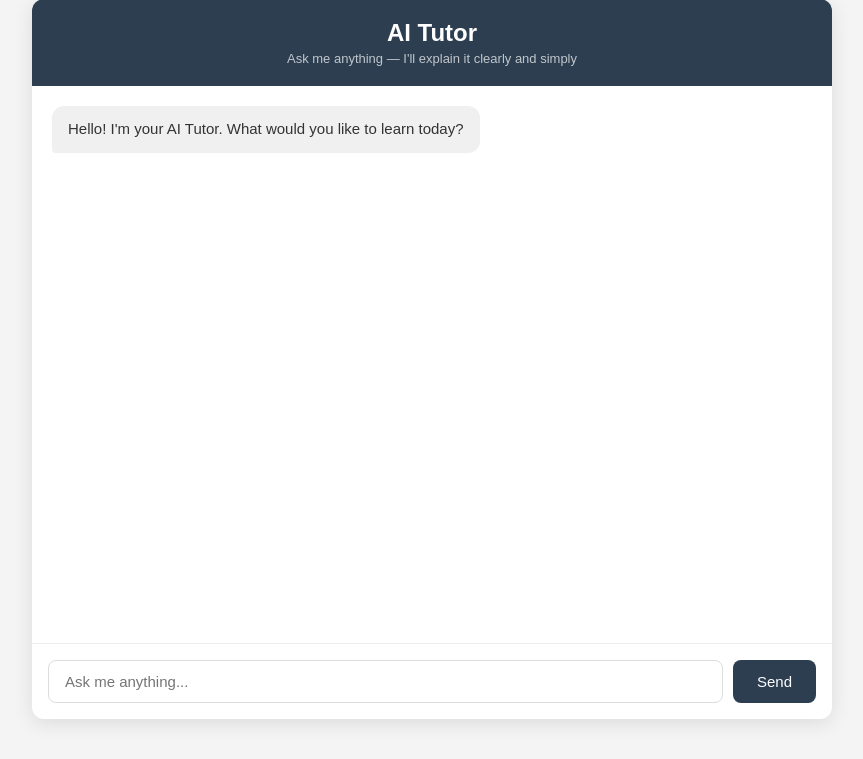
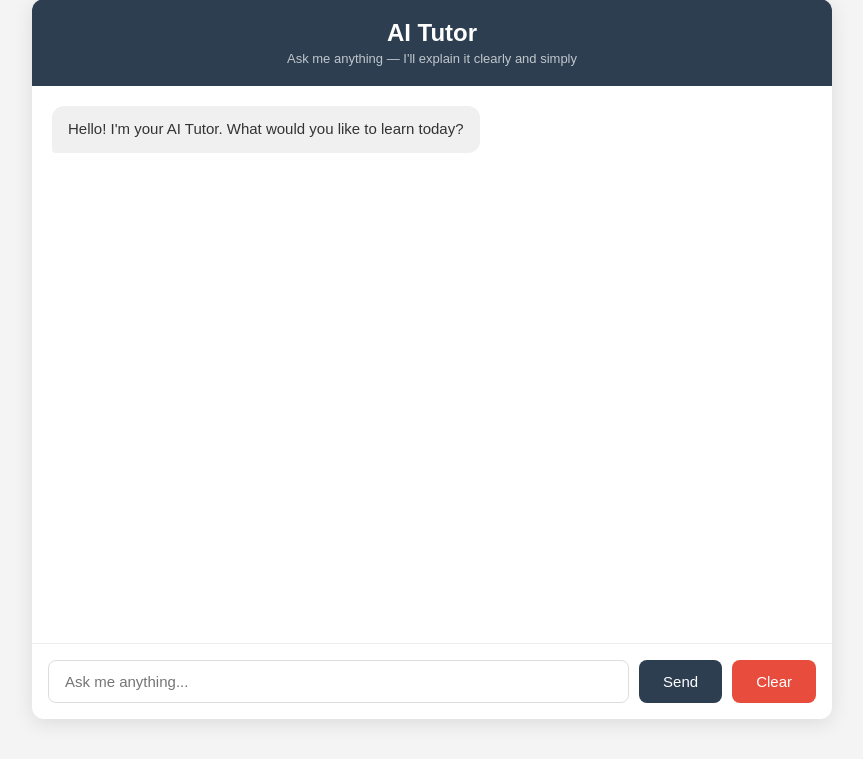
Before and after one commit to Sonish1212/ai-webapp, a Flask app: page / in a window 1280 px wide. Shown: the part 41-800 px from the top of the page, without its empty margins (208-1071 px from the left). Run offline with Flask 3, Linux system fonts and the light colour scheme.

Commit message:
Add clear chat feature

```diff
--- a/app.py
+++ b/app.py
@@ -39,11 +39,20 @@ def chat():
 	model= "claude-haiku-4-5-20251001",
 	max_tokens = 1024,
 	system = "you are a AI Engineer and now you are making me one like you show me step by step procedures following with examples and some question to solve",
-	messages = conversation_history
+	messages = conversation_history[-20:]
 
 	)
 	save_history()
 	return jsonify({"response": response.content[0].text})
 
+@app.route('/clear', methods=['POST'])
+def clear():
+	global conversation_history
+	conversation_history = []
+	save_history()
+	return jsonify({"response": "Chat cleared successfully"})
+
+
+
 if __name__ == "__main__":
 	app.run(host='0.0.0.0', port=int(os.environ.get('PORT', 5000)), debug=False)
--- a/templates/index.html
+++ b/templates/index.html
@@ -33,6 +33,7 @@
         <div class="input-area">
             <input type="text" id="userInput" placeholder="Ask me anything..." />
             <button onclick="sendMessage()">Send</button>
+	    <button onclick="clearChat()" style="background: #e74c3c;">Clear</button>
         </div>
     </div>
 
@@ -67,6 +68,15 @@
             const data = await response.json();
             addMessage(data.response, 'assistant');
         }
+	async function clearChat(){
+
+	    const response = await fetch('/clear', {
+                method: 'POST',
+                headers: { 'Content-Type': 'application/json' },
+            });
+	document.getElementById('chatbox').innerHTML = '';
+
+}
 
         function addMessage(text, sender) {
             const chatbox = document.getElementById('chatbox');
```
